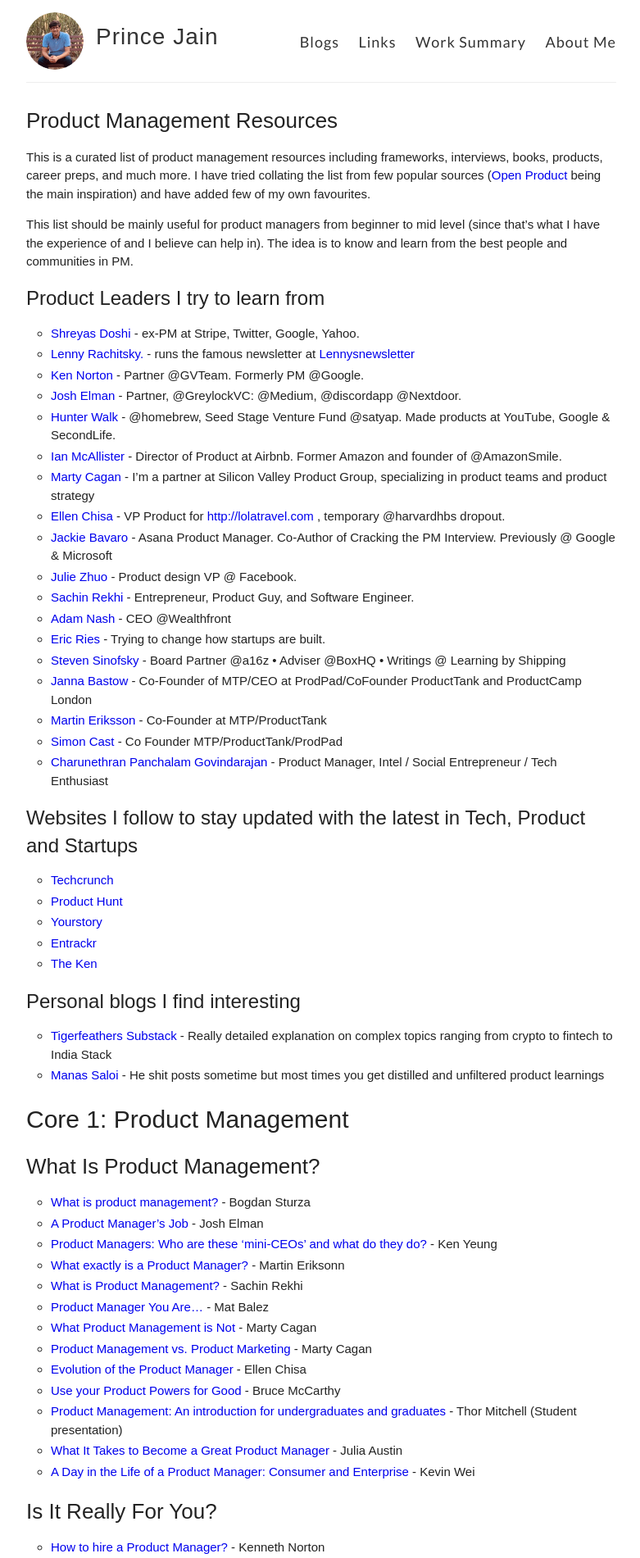
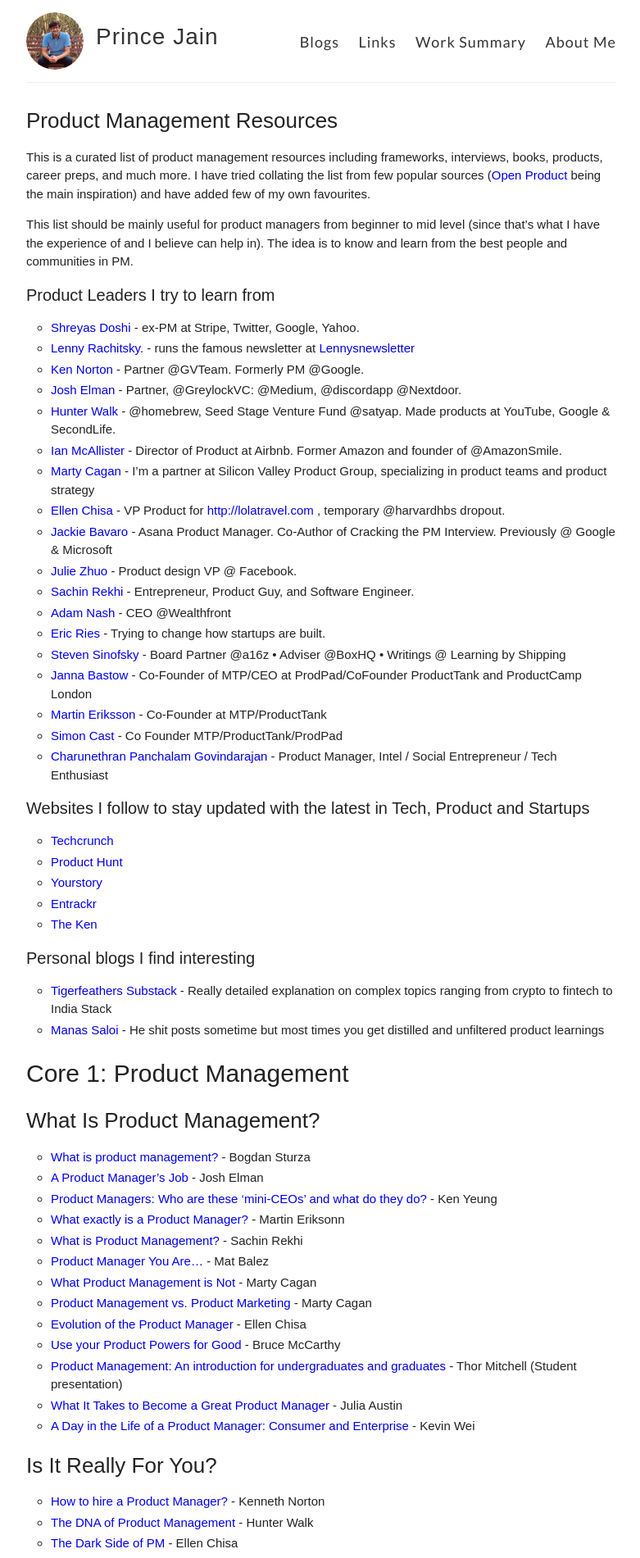
Before and after one commit to product-noob/product-noob.github.io, a Jekyll site: the page built from links.md, in a window 1280 px wide. Shown: the top 1901 px of the page at 82% size, without its empty margins (248-1029 px from the left). Built offline with Jekyll 4.4.1, drawn with Linux system fonts in a browser that asks for light colours.

Commit message:
font size

```diff
--- a/links.md
+++ b/links.md
@@ -70,7 +70,7 @@ This list should be mainly useful for product managers from beginner to mid leve
 
 -->
 
-### Product Leaders I try to learn from
+#### Product Leaders I try to learn from
 
 -   [Shreyas Doshi](https://twitter.com/shreyas) - ex-PM at Stripe, Twitter, Google, Yahoo.
 -   [Lenny Rachitsky.](https://twitter.com/lennysan) - runs the famous newsletter at [Lennysnewsletter](https://www.lennysnewsletter.com/)
@@ -92,7 +92,7 @@ This list should be mainly useful for product managers from beginner to mid leve
 -   [Charunethran Panchalam Govindarajan](https://twitter.com/charupg) - Product Manager, Intel / Social Entrepreneur / Tech Enthusiast
 
 
-### Websites I follow to stay updated with the latest in Tech, Product and Startups
+#### Websites I follow to stay updated with the latest in Tech, Product and Startups
 
 -   [Techcrunch](https://techcrunch.com/)
 -   [Product Hunt](https://www.producthunt.com/)
@@ -101,7 +101,7 @@ This list should be mainly useful for product managers from beginner to mid leve
 -   [The Ken](https://the-ken.com/sea/)
 
 
-### Personal blogs I find interesting
+#### Personal blogs I find interesting
 
 -   [Tigerfeathers Substack](https://tigerfeathers.substack.com/) - Really detailed explanation on complex topics ranging from crypto to fintech to India Stack
 -   [Manas Saloi](https://manassaloi.com/posts/) - He shit posts sometime but most times you get distilled and unfiltered product learnings
```
